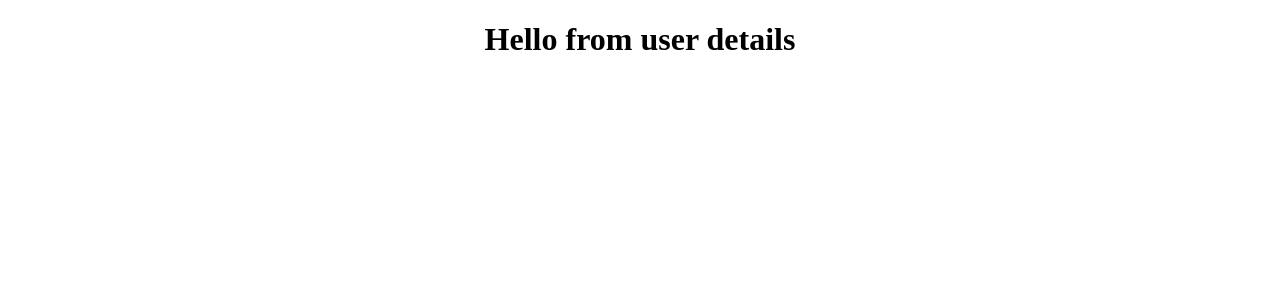
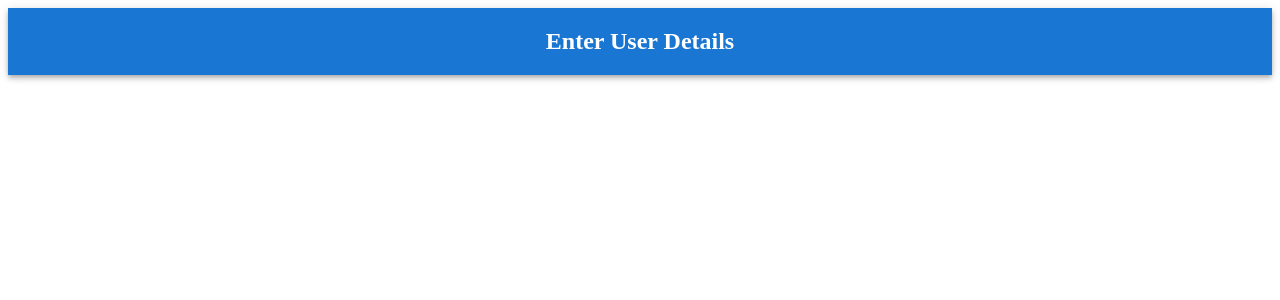
Before and after one commit to webQbe/react_multistep_form, a React (Create React App) app: page / in a window 1280 px wide. Shown: the top 300 px of the page. Built offline with nearby package versions, Linux system fonts and the light colour scheme.

Commit message:
Created AppBar in FormUserDetails

```diff
--- a/src/components/FormUserDetails.js
+++ b/src/components/FormUserDetails.js
@@ -1,11 +1,24 @@
 import React, { Component } from 'react'
+import { ThemeProvider, createTheme } from '@mui/material/styles';
+import AppBar from '@mui/material/AppBar';
+
+const theme = createTheme();
 
 export class FormUserDetails extends Component {
+  continue = e => {
+    e.preventDefault();
+    this.props.nextStep();
+  }
+
   render() {
     return (
-      <div>
-        <h1>Hello from user details</h1>
-      </div>
+      <ThemeProvider theme={theme}>
+          <React.Fragment>
+            <AppBar position="static">
+              <h2>Enter User Details</h2>
+            </AppBar>
+          </React.Fragment>
+      </ThemeProvider>
     )
   }
 }
```
